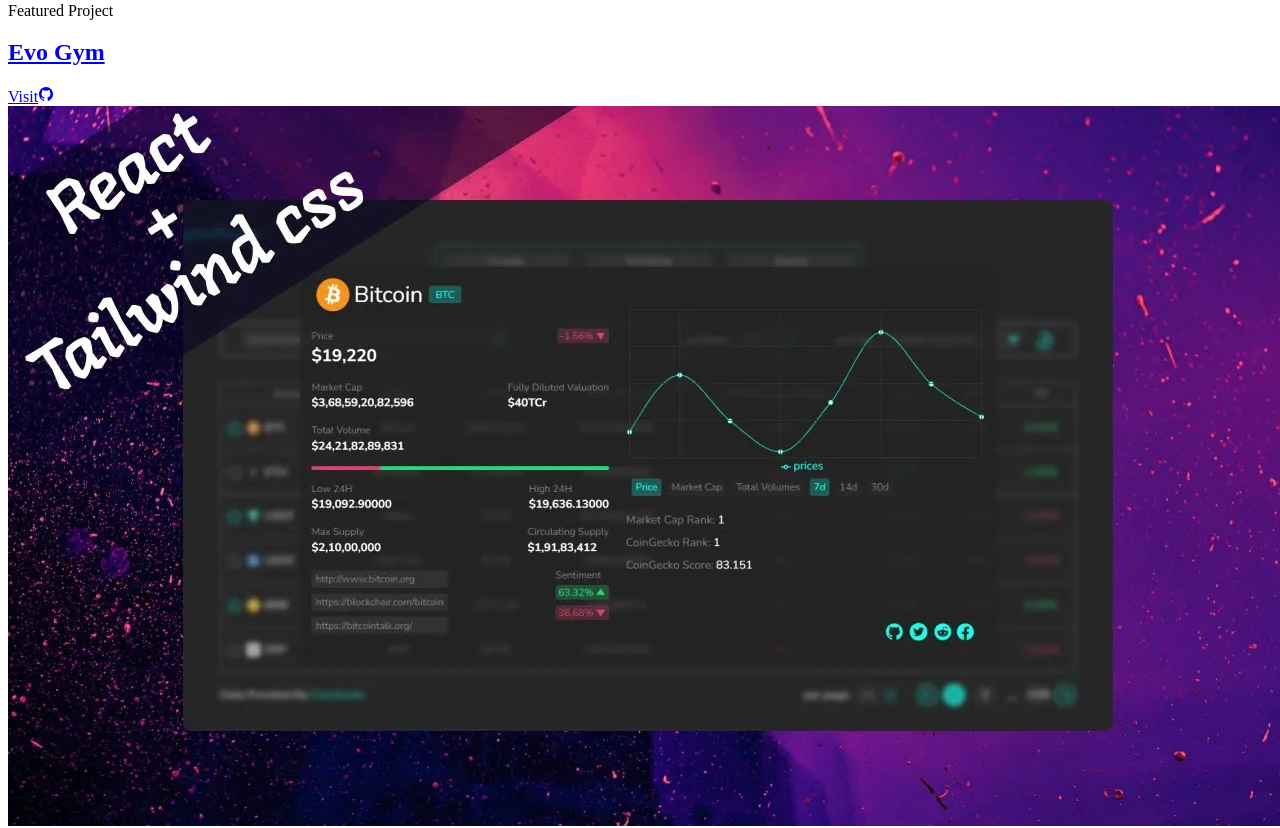
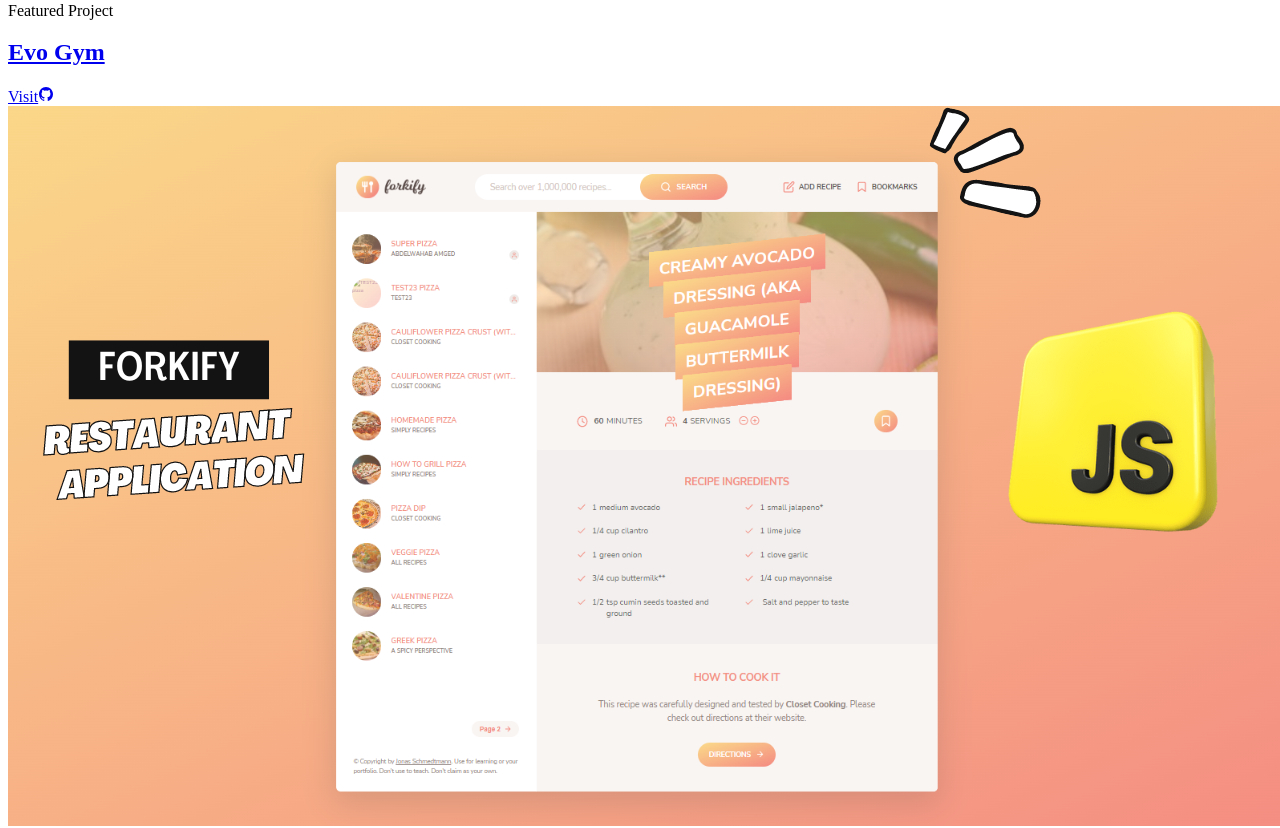
Before and after one commit to AbdelwahabTop/Next.js-Developer-Portfolio, a Next.js app: page /projects in a window 1280 px wide. Shown: the part 2512-3340 px from the top of the page. Built offline with nearby package versions, Linux system fonts and the light colour scheme.

Commit message:
Upload some projects

```diff
--- a/src/pages/projects.js
+++ b/src/pages/projects.js
@@ -9,6 +9,7 @@
 import crwn from "../../public/images/projects/crwn2.png";
 import github from "../../public/images/projects/github.png";
 import gym from "../../public/images/projects/gym (2).png";
+import forkify from "../../public/images/projects/Adeline Palmerston (1).png";
 import { motion } from "framer-motion";
 import TransitionEffect from "@/components/TransitionEffect";
 
@@ -156,7 +157,7 @@
                 stack that includes React, TypeScript, Firebase, Stripe, Redux, and GraphQL.
                 The website allows users to browse through clothing items, add them to their shopping cart,
                 and complete the purchase process with an integrated payment system."
-                link="https://genuine-pasca-711814.netlify.app/"
+                link="https://crwn-clothing-abdelwa7ab.netlify.app/"
                 type="Featured Project"
                 img={crwn}
                 github="https://github.com/AbdelwahabTop/crwn-clothing-v2"
@@ -174,7 +175,7 @@
             <div className="col-span-6 sm:col-span-12">
               <Project
                 title="Evo Gym"
-                link="https://7bb3968e.gym-typescript-9gy.pages.dev/"
+                link="https://evogym-abdelwa7ab.netlify.app/"
                 type="Featured Project"
                 img={gym}
                 github="https://github.com/AbdelwahabTop/gym-typescript-tailwind"
@@ -182,14 +183,13 @@
             </div>
             <div className="col-span-12">
               <FeaturedProject
-                title="Crypto Screener Application"
-                summary="A feature-rich Crypto Screener App using React, Tailwind CSS, Context API, React Router and Recharts.
-                It shows detail regarding almost all the cryptocurrency. You can easily convert the price in your
-                local currency."
-                link="/"
+                title="Forkify"
+                summary="recipe food application using JavaScript, incorporating various important concepts such as OOP,
+                MVC architecture, APIs, asynchronous programming, and modules."
+                link="https://forkify-abdelwa7ab.netlify.app/"
                 type="Featured Project"
-                img={project1}
-                github="/"
+                img={forkify}
+                github="https://github.com/AbdelwahabTop/Forkify"
               />
             </div>
             <div className="col-span-6 sm:col-span-12">
```
Also changed, not shown: public/images/projects/Adeline Palmerston (1).png (added).
